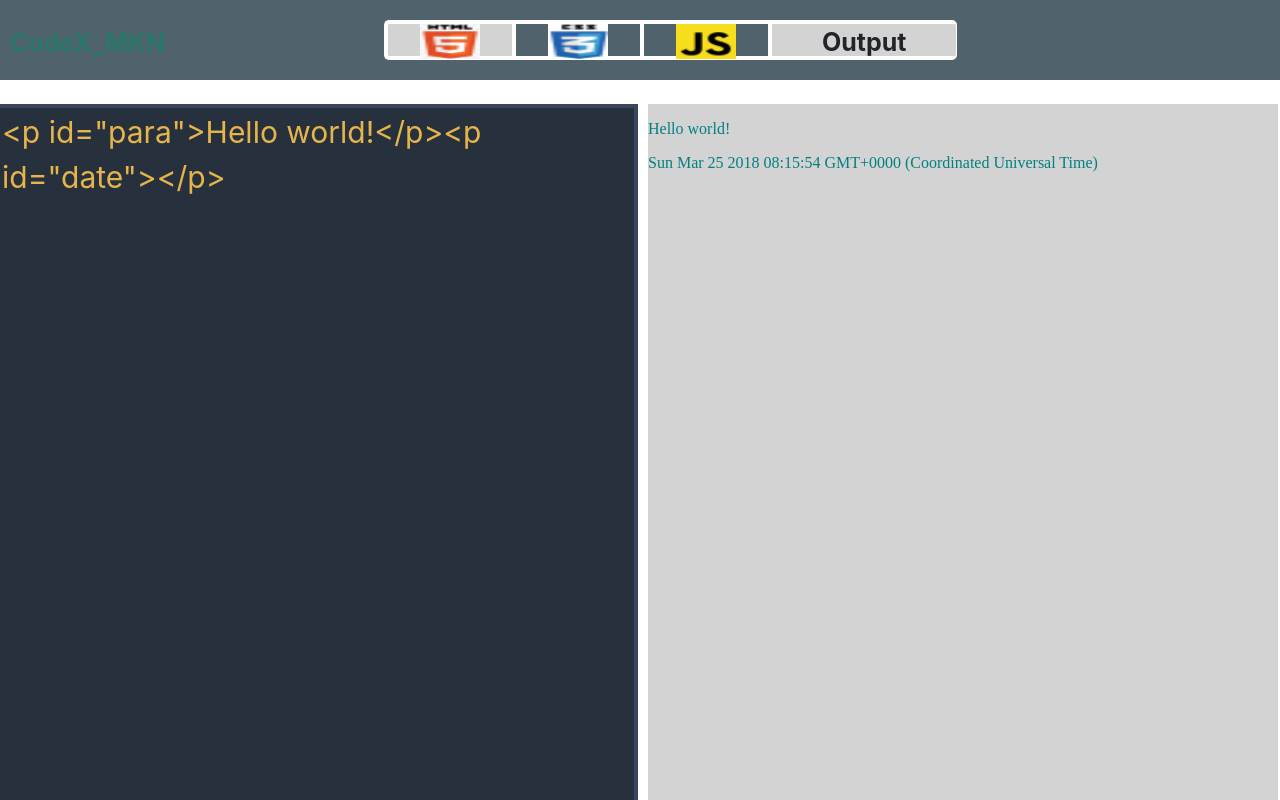
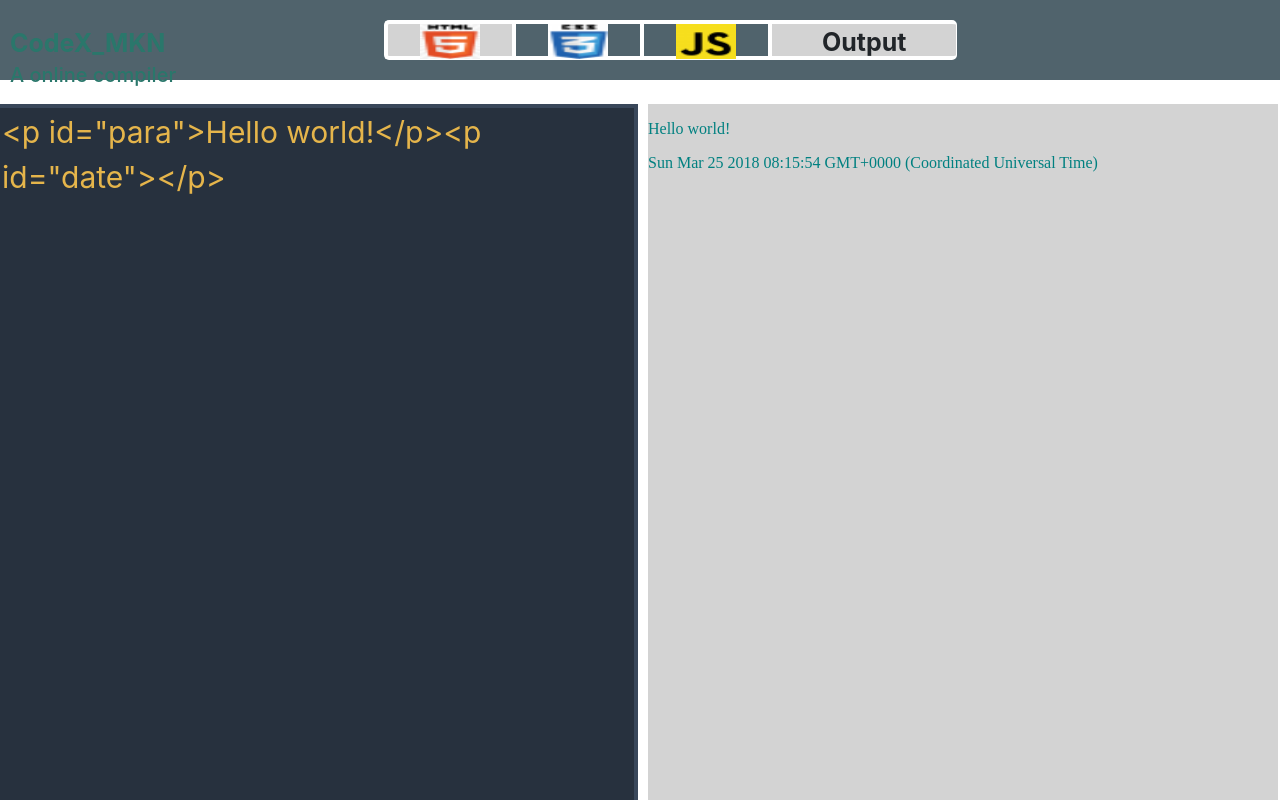
Before and after one commit to MasterKN48/codeX.io, a plain HTML site: page index.html in a window 1280 px wide. Shown: the top 800 px of the page. Drawn offline with nearby package versions, Linux system fonts and the light colour scheme.

Commit message:
Update index.html

```diff
--- a/index.html
+++ b/index.html
@@ -15,6 +15,7 @@
     <div id="header">
       <div id="logo">
         <strong>CodeX_MKN</strong>
+        <h5>A online compiler</h5>
       </div>
       <div class="bar">
         <div class="togglebutton active" id="html">
```
